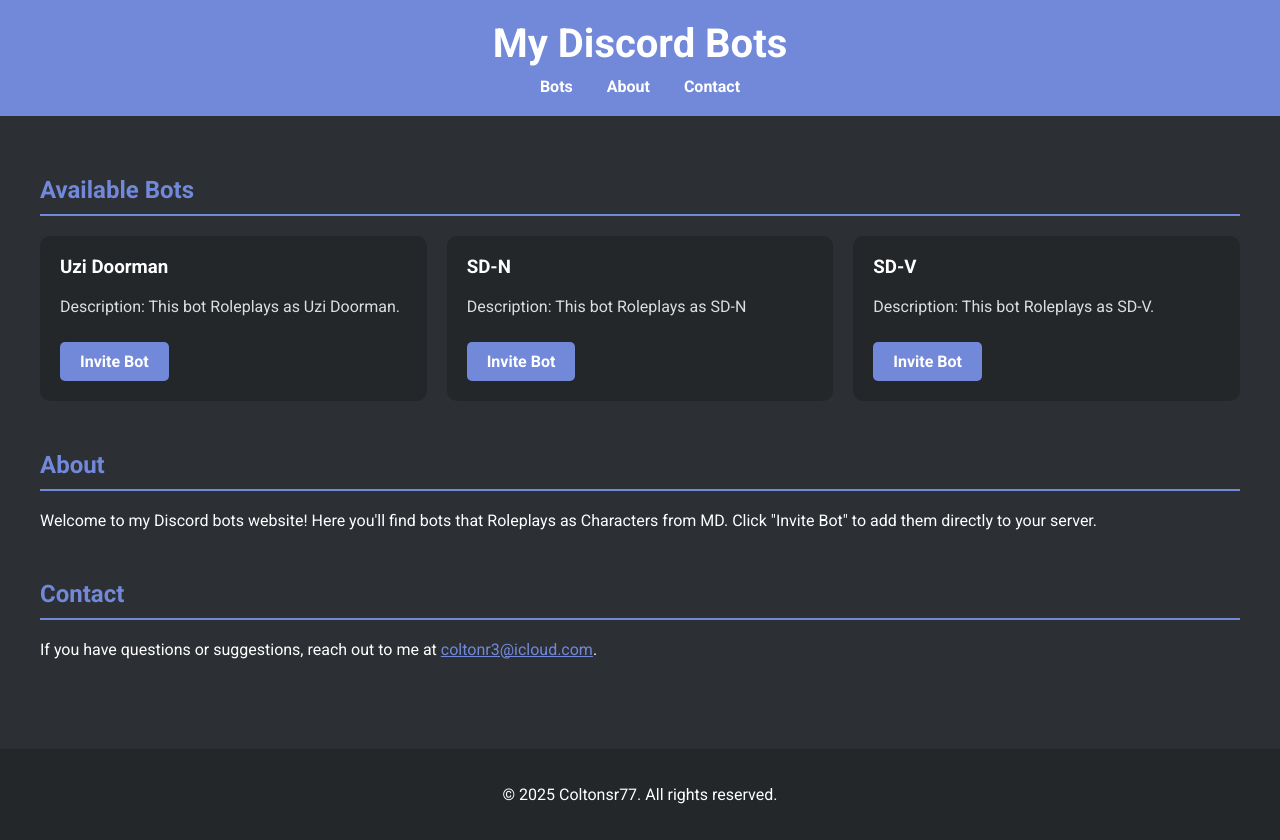
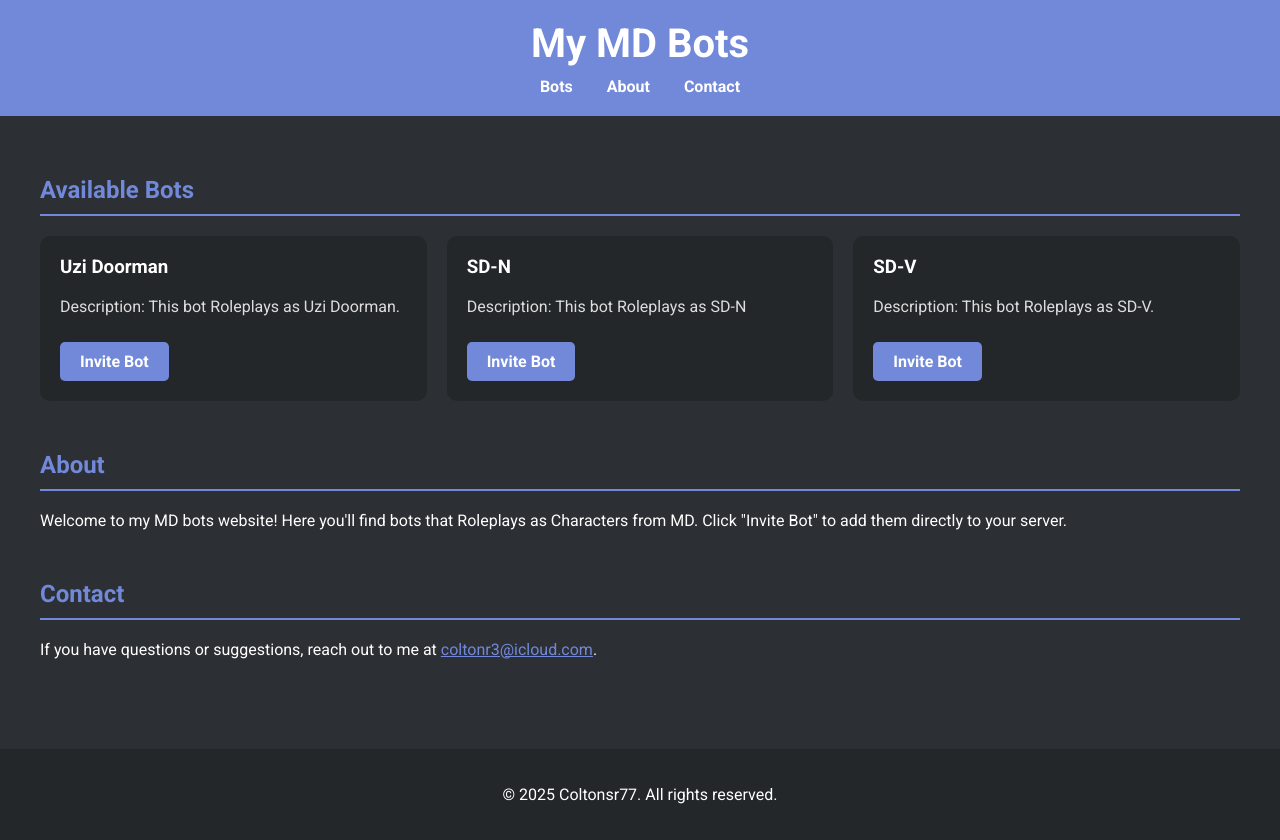
Before and after one commit to coltonsr77/My-Discord-Bots-Website, a plain HTML site: page index.html in a window 1280 px wide. Drawn offline with Linux system fonts and the light colour scheme.

Commit message:
Update index.html

```diff
--- a/index.html
+++ b/index.html
@@ -95,7 +95,7 @@
 <body>
 
   <header>
-    <h1>My Discord Bots</h1>
+    <h1>My MD Bots</h1>
     <nav>
       <a href="#bots">Bots</a>
       <a href="#about">About</a>
@@ -129,7 +129,7 @@
 
     <section id="about">
       <h2>About</h2>
-      <p>Welcome to my Discord bots website! Here you'll find bots that Roleplays as Characters from MD. Click "Invite Bot" to add them directly to your server.</p>
+      <p>Welcome to my MD bots website! Here you'll find bots that Roleplays as Characters from MD. Click "Invite Bot" to add them directly to your server.</p>
     </section>
 
     <section id="contact">
```
